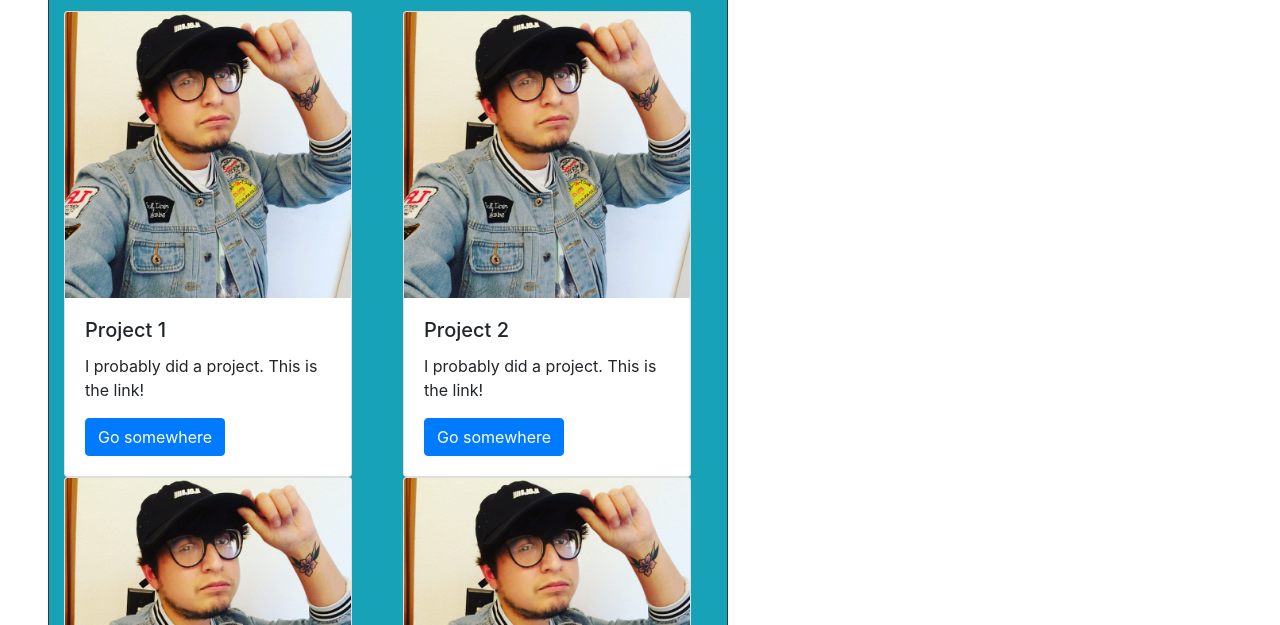
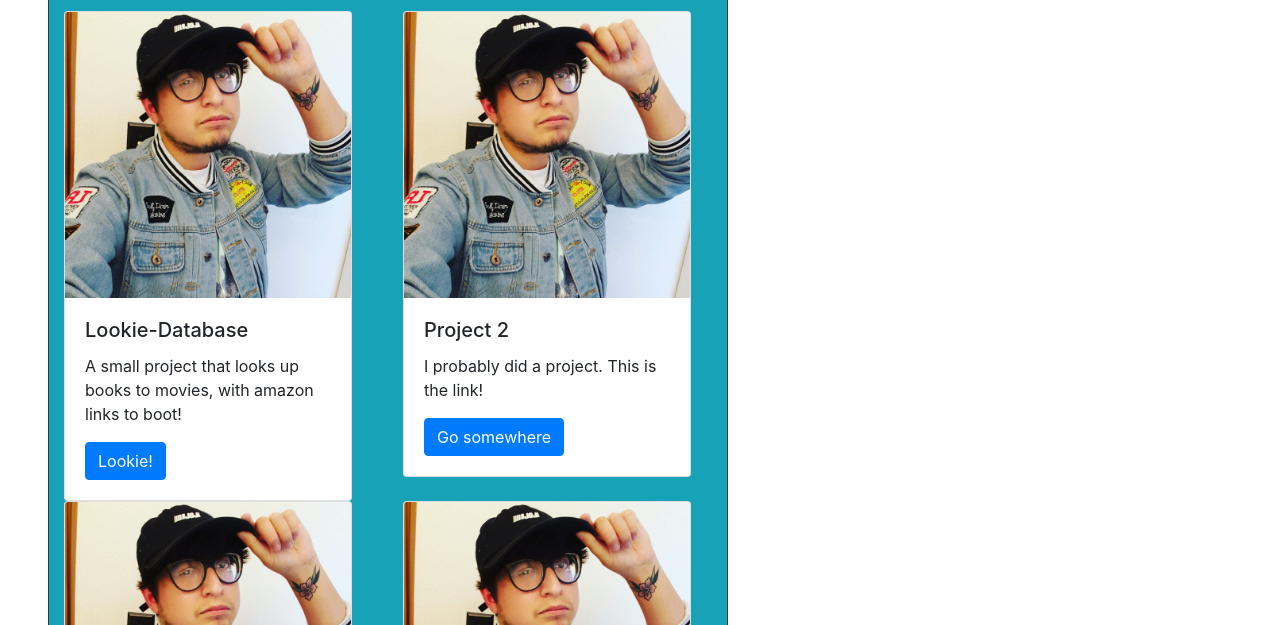
Before and after one commit to Rampirez/Bootstrap-Portfolio, a plain HTML site: page portfolio.html in a window 1280 px wide. Shown: the part 175-800 px from the top of the page. Drawn offline with nearby package versions, Linux system fonts and the light colour scheme.

Commit message:
changed the text for the first project.

```diff
--- a/portfolio.html
+++ b/portfolio.html
@@ -31,9 +31,9 @@
                             <div class="card" style="width: 18rem;">
                                     <img src="assets/images/me.jpg" class="card-img-top">
                                     <div class="card-body">
-                                      <h5 class="card-title">Project 1</h5>
-                                      <p class="card-text">I probably did a project. This is the link!</p>
-                                      <a href="https://rampirez.github.io/Lookie-Database/" class="btn btn-primary">Go somewhere</a>
+                                      <h5 class="card-title">Lookie-Database</h5>
+                                      <p class="card-text">A small project that looks up books to movies, with amazon links to boot!</p>
+                                      <a href="https://rampirez.github.io/Lookie-Database/" class="btn btn-primary">Lookie!</a>
                                     </div>
                                   </div>
                     </div>
```
